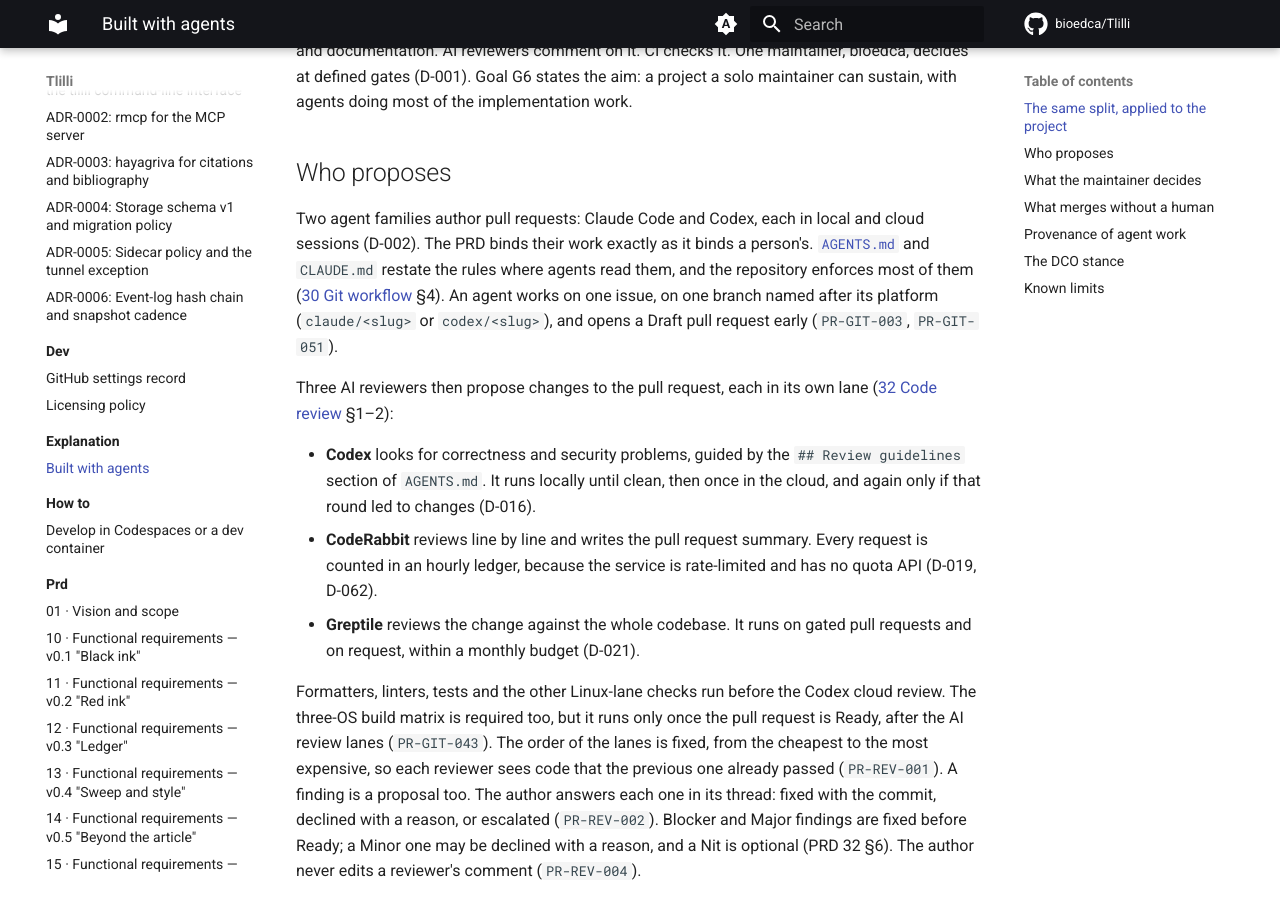
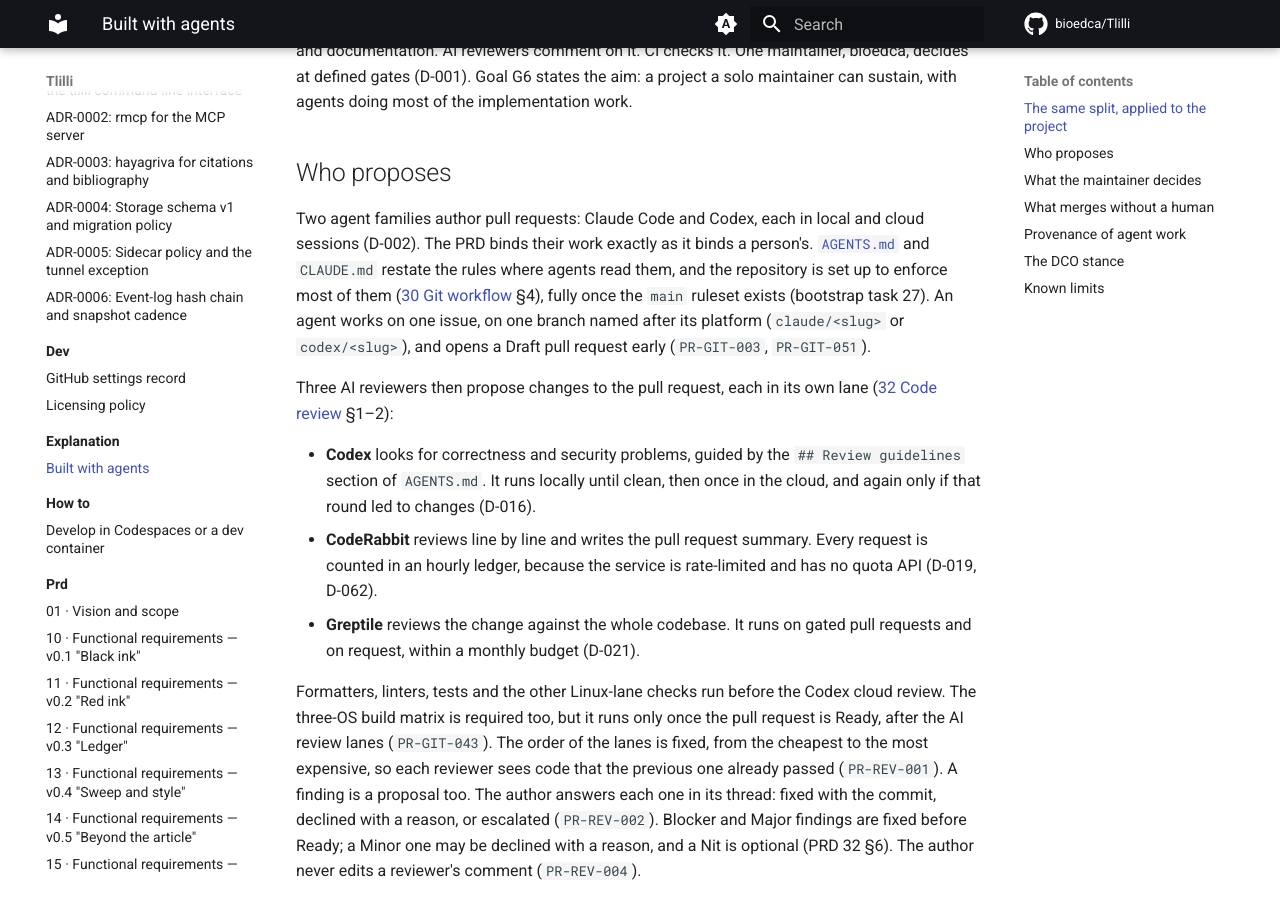
Before and after one commit to bioedca/Tlilli, an MkDocs documentation site: the page built from docs/explanation/built-with-agents.md, in a window 1280 px wide and 900 px high, scrolled down 479 px. Built offline with MkDocs 1.6.1 and Material for MkDocs 9.7.7, drawn with Linux system fonts in a browser that asks for light colours; comment, search, counter and statistics services are not loaded.

Commit message:
docs(docs): qualify the enforcement claim in who-proposes
CodeRabbit round 1, line 13: the who-proposes paragraph still said the
repository enforces most agent rules. It now says the repository is
set up to, and enforces them fully once the main ruleset exists
(bootstrap task 27), matching the caveat added in the gate section.

Signed-off-by: bioedca <131809205+bioedca@users.noreply.github.com>

```diff
--- a/docs/explanation/built-with-agents.md
+++ b/docs/explanation/built-with-agents.md
@@ -10,7 +10,7 @@ The project's own development runs on a similar split. AI coding agents write mo
 
 ## Who proposes
 
-Two agent families author pull requests: Claude Code and Codex, each in local and cloud sessions (D-002). The PRD binds their work exactly as it binds a person's. [`AGENTS.md`](https://github.com/bioedca/Tlilli/blob/main/AGENTS.md) and `CLAUDE.md` restate the rules where agents read them, and the repository enforces most of them ([30 Git workflow](../prd/30-git-workflow.md) §4). An agent works on one issue, on one branch named after its platform (`claude/<slug>` or `codex/<slug>`), and opens a Draft pull request early (`PR-GIT-003`, `PR-GIT-051`).
+Two agent families author pull requests: Claude Code and Codex, each in local and cloud sessions (D-002). The PRD binds their work exactly as it binds a person's. [`AGENTS.md`](https://github.com/bioedca/Tlilli/blob/main/AGENTS.md) and `CLAUDE.md` restate the rules where agents read them, and the repository is set up to enforce most of them ([30 Git workflow](../prd/30-git-workflow.md) §4), fully once the `main` ruleset exists (bootstrap task 27). An agent works on one issue, on one branch named after its platform (`claude/<slug>` or `codex/<slug>`), and opens a Draft pull request early (`PR-GIT-003`, `PR-GIT-051`).
 
 Three AI reviewers then propose changes to the pull request, each in its own lane ([32 Code review](../prd/32-code-review.md) §1–2):
 
```
